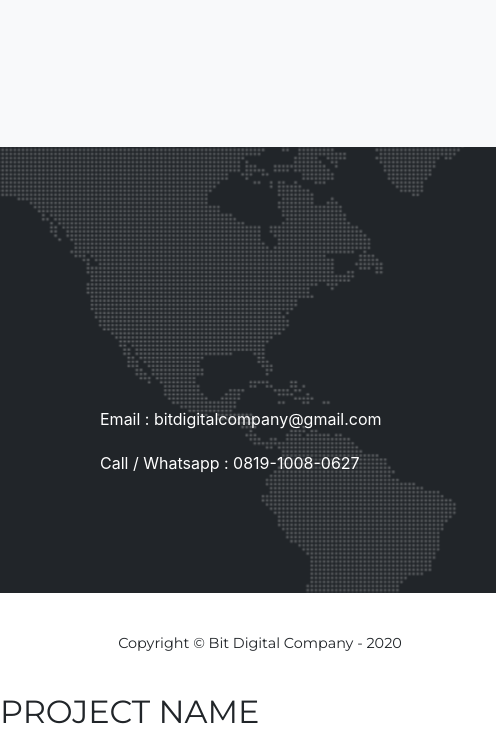
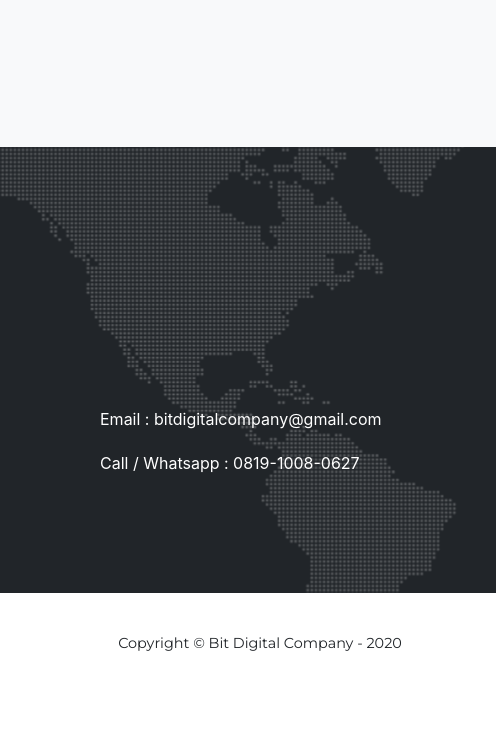
Before and after one commit to bitdigitalcompany/bitdigitalcompany.github.io, a website with bundled scripts: page index.html in a window 1280 px wide. Shown: the part 3543-4282 px from the top of the page, 0-496 px from the left. After the commit the page ends 4236 px from the top, so only its background shows below. Built offline with nearby package versions, Linux system fonts and the light colour scheme; files whose address does not match are found by name; a web font is replaced by a local one.

Commit message:
Update index.html

```diff
--- a/index.html
+++ b/index.html
@@ -546,8 +546,8 @@
             <div class="col-lg-8 mx-auto">
               <div class="modal-body">
                 <!-- Project Details Go Here -->
-                <h2 class="text-uppercase">Project Name</h2>
-       <!--         <p class="item-intro text-muted">Lorem ipsum dolor sit amet consectetur.</p>
+       <!--           <h2 class="text-uppercase">Project Name</h2>
+              <p class="item-intro text-muted">Lorem ipsum dolor sit amet consectetur.</p>
                 <img class="img-fluid d-block mx-auto" src="img/portfolio/02-full.jpg" alt="">
                 <p>Use this area to describe your project. Lorem ipsum dolor sit amet, consectetur adipisicing elit. Est blanditiis dolorem culpa incidunt minus dignissimos deserunt repellat aperiam quasi sunt officia expedita beatae cupiditate, maiores repudiandae, nostrum, reiciendis facere nemo!</p>
                 <ul class="list-inline">
```
